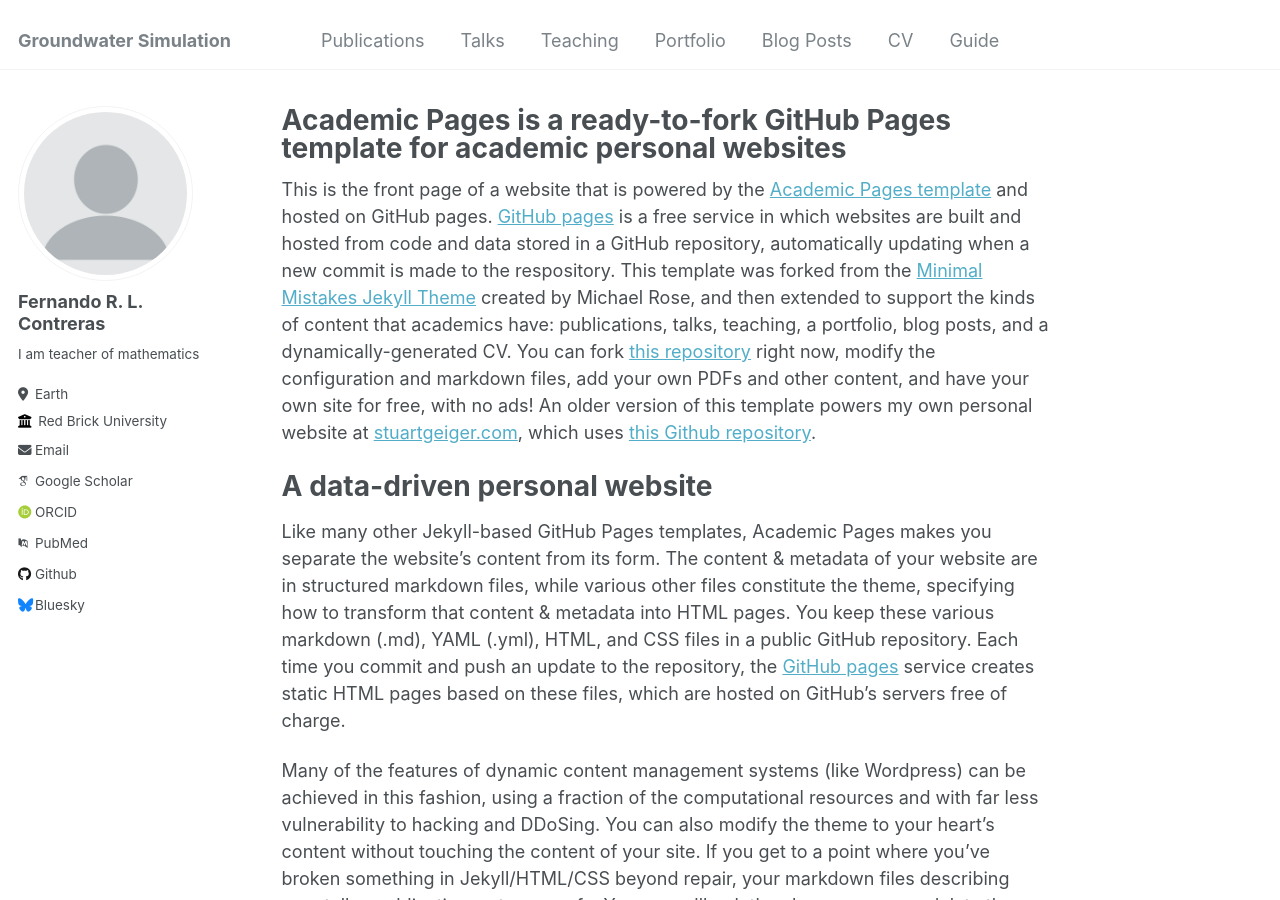
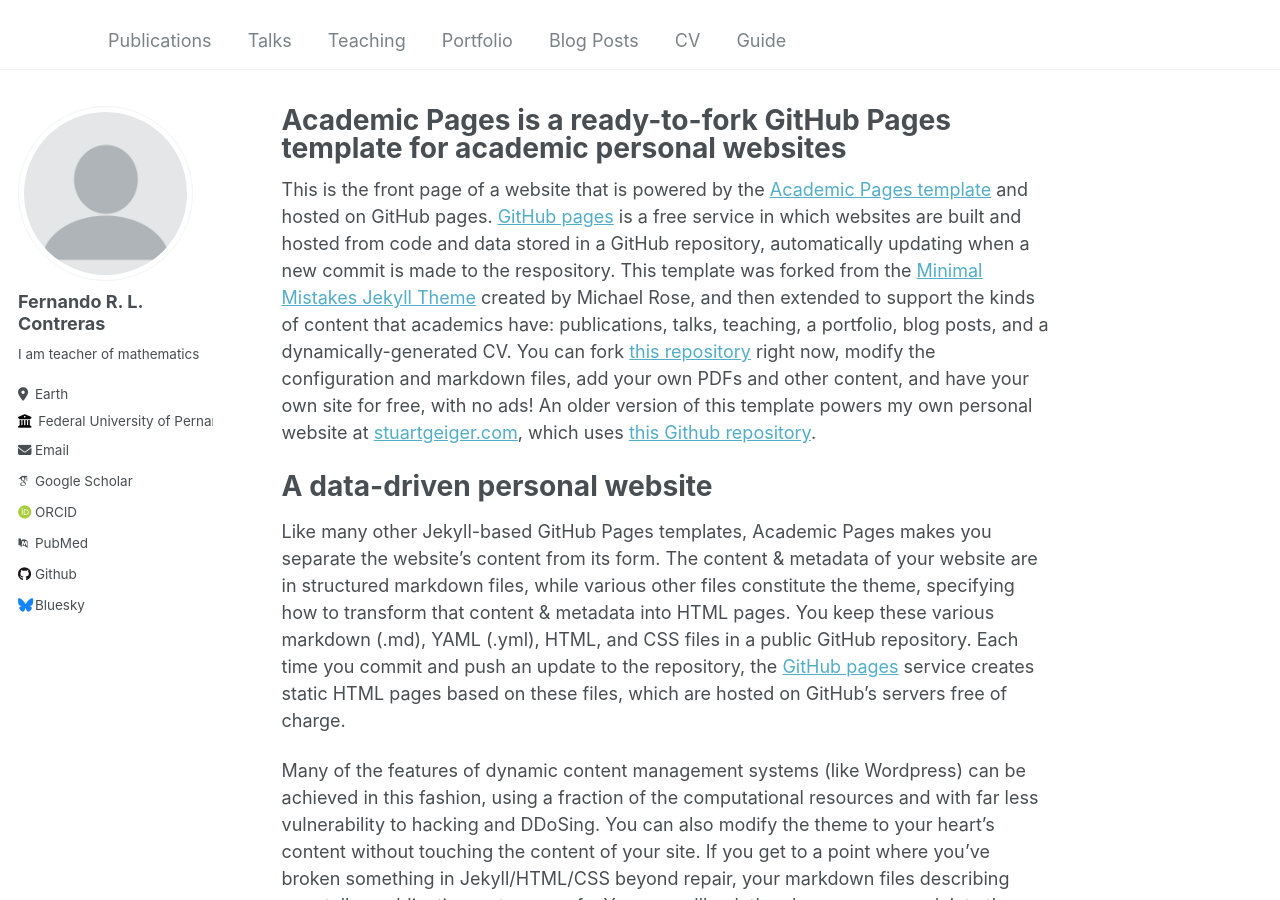
Before and after one commit to Feraul/Feraul.github.io, a Jekyll site: the page built from _pages/about.md, in a window 1280 px wide and 900 px high. Built offline with Jekyll 4.4.1, drawn with Linux system fonts in a browser that asks for light colours; some web fonts are replaced.

Commit message:
Update _config.yml

```diff
--- a/_config.yml
+++ b/_config.yml
@@ -8,7 +8,7 @@
 
 # Basic Site Settings
 locale                   : "en-US"
-title                    : "Groundwater Simulation"
+title                    : " "
 title_separator          : "-"
 name                     : &name "Fernando"
 description              : &description "personal description"
@@ -26,9 +26,9 @@ author:
   pronouns         : # example: "she/her"
   bio              : "I am teacher of mathematics"
   location         : "Earth"
-  employer         : "Red Brick University"
+  employer         : "Federal University of Pernambuco"
   uri              : # URL
-  email            : "none@example.org"
+  email            : "fernando.ral@ufpe.br"
 
   # Academic websites
   arxiv            : # URL - Update with the correct link to your profile
```
